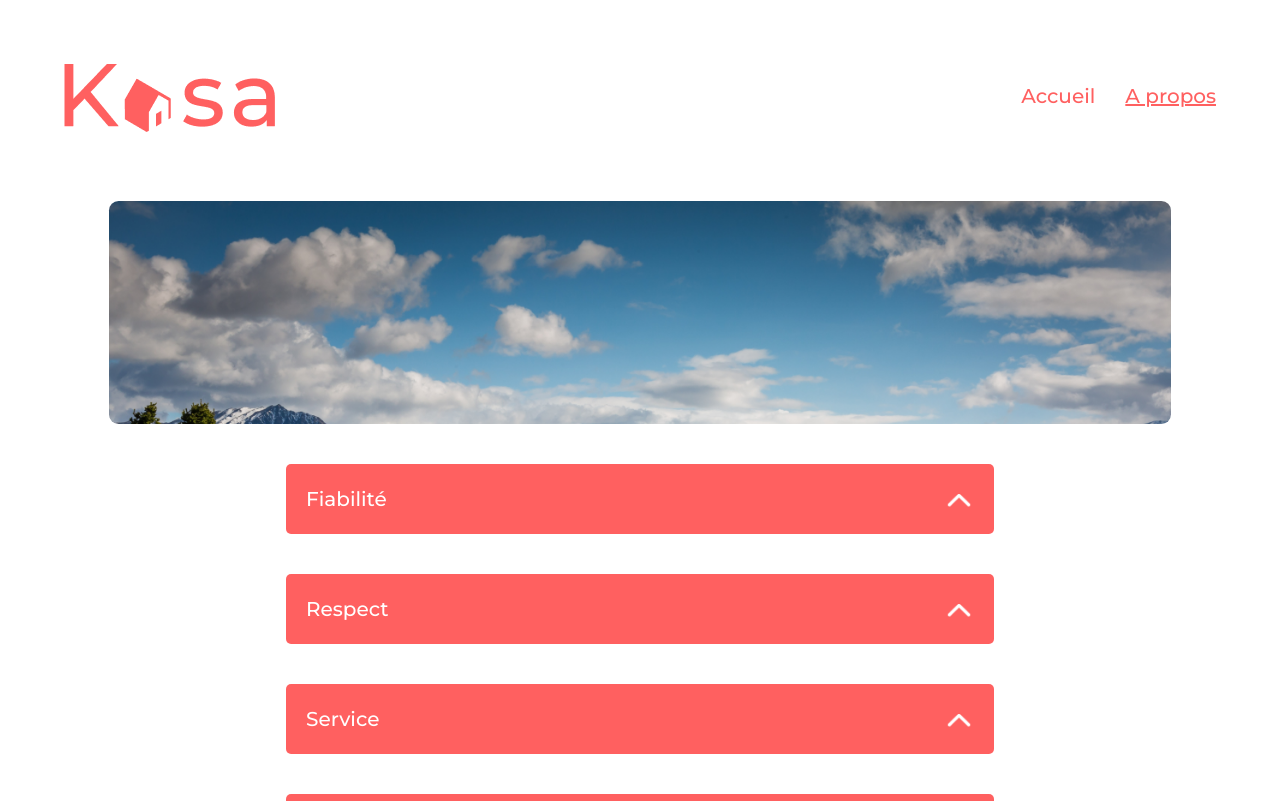
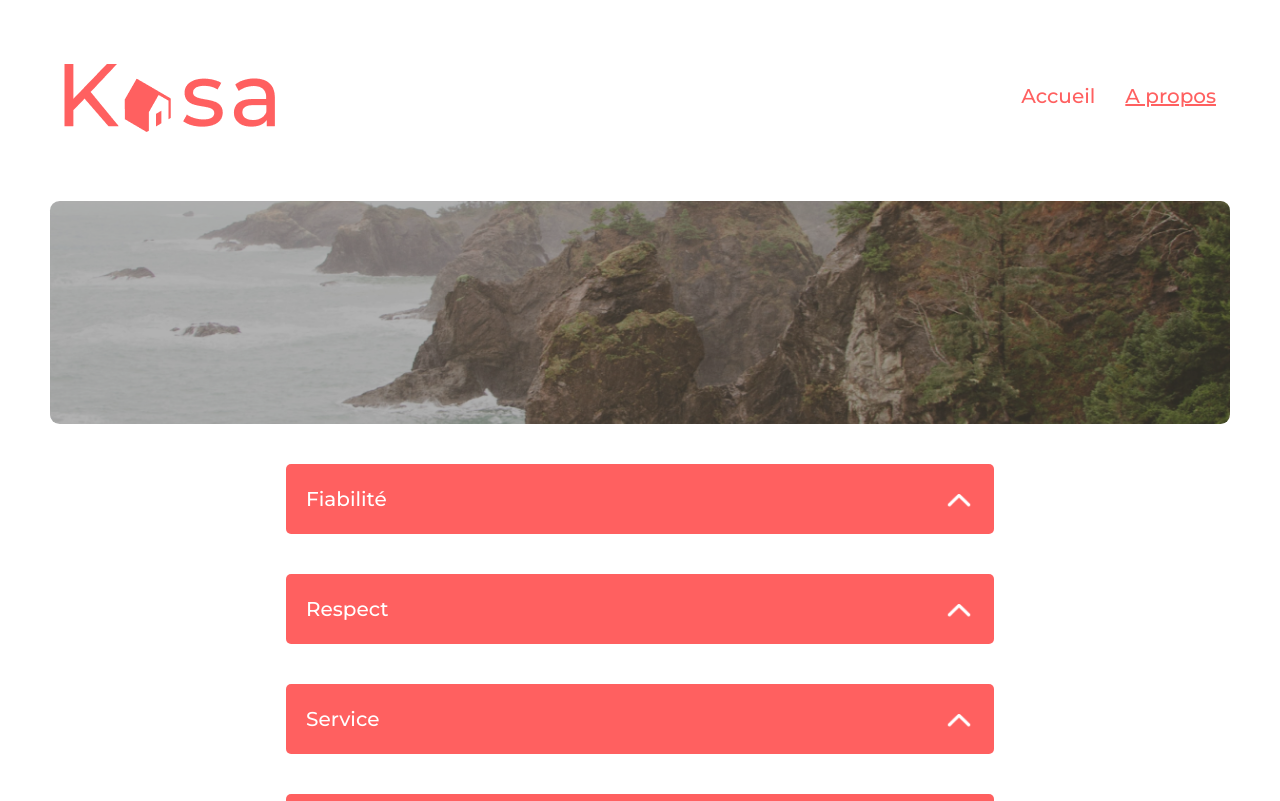
Before and after one commit to kyllianschneider/Kasa-8, a React (Vite) app in the folder Kasa/: page /About in a window 1280 px wide. Shown: the top 801 px of the page. Built offline with nearby package versions, Linux system fonts and the light colour scheme.

Commit message:
just transfering to desktop

```diff
--- a/Kasa/src/components/Banner/Banner.jsx
+++ b/Kasa/src/components/Banner/Banner.jsx
@@ -1,11 +1,11 @@
 import "../Banner/banner.scss";
 
 function Banner({ texte }) {
-    const route = "/";
+    const Route = "/";
 
     return (
-        // a faire en dessous c'est un example
-        <div className={`banner ${route == "/" ? "banner--home" : "banner--about"}`}>
+
+        <div className={`banner ${Route === "/" ? "banner--home" : "banner--about"}`}>
 
             <div className="banner__overlay"></div>
             <span className="banner__title">{texte}</span>
--- a/Kasa/src/components/Banner/banner.scss
+++ b/Kasa/src/components/Banner/banner.scss
@@ -7,7 +7,6 @@
     }
 }
 // c'est un example á mettre en dessous.
-
 
 // .banniere {
 //     display: flex;
@@ -21,20 +20,24 @@
 //     }
 // }
 
-
 .banner {
     display: flex;
     position: relative;
     margin: 0 auto;
     height: 223px;
+    width: 100%;
     margin-bottom: 20px;
     margin-top: 5px;
-    &--home{
-         background-image: url("../../assets/home-banner.png");
+    background-size: cover;
+    border-radius: 0.6rem;
+    background-position-y: (50%) ;
+    &--home {
+        background-image: url("../../assets/home-banner.png");
     }
 
-    background-size: cover;
-    border-radius: 0.6rem;
+    &--about {
+        background-image: url("../../assets/aboutBanner.png");
+    }
 
     &__overlay {
         position: absolute;
--- a/Kasa/src/components/Collapse/collapse.scss
+++ b/Kasa/src/components/Collapse/collapse.scss
@@ -58,13 +58,13 @@
         transition: height 1s ease;
 
         &.true {
-            height: 120px;
+            height: 100px;
             @media (max-width: 1440px) {
-                height: 160px;
+                height: 100px;
                 overflow: auto;
             }
             @media (max-width: 1115px) {
-                height: 170px;
+                height: 100px;
             }
 
             @include breakpoint(medium) {
--- a/Kasa/src/components/aboutBanner/aboutBanner.scss
+++ /dev/null
@@ -1,12 +0,0 @@
-.Aboutbanner{
-    width: 90%;
-    display: flex;
-    position: relative;
-    margin: 0 auto;
-    height: 223px;
-    margin-bottom: 20px;
-    margin-top: 5px;
-    background-image: url('../../assets/aboutBanner.png');
-    background-size: cover;
-    border-radius: 0.6rem;
-}
--- a/Kasa/src/components/aboutBanner/aboutbanner.jsx
+++ /dev/null
@@ -1,13 +0,0 @@
-import './aboutBanner.scss'
-
-
-function Aboutbanner() {
-    return(
-        <div className='Aboutbanner'>
-            {/* <div className="banner__overlay"></div>
-            <span className="banner__title">{texte}</span> */}
-        </div>
-    );
-}
-
-export default Aboutbanner;
--- a/Kasa/src/pages/about/About.jsx
+++ b/Kasa/src/pages/about/About.jsx
@@ -1,22 +1,37 @@
-import aboutBanner from '../../assets/aboutBanner.png';
-import Aboutbanner from '../../components/aboutBanner/aboutbanner';
-import Collapse from '../../components/Collapse/Collapse';
-import './about.scss';
-
-
+import Banner from "../../components/Banner/Banner";
+import Collapse from "../../components/Collapse/Collapse";
+import "./about.scss";
 
 const About = () => {
-  return (
-    <section className='about'>
-
-    <Aboutbanner image={aboutBanner}/>
-    <Collapse className1="collapse" className2="collapse__header" titre="Fiabilité" description="Les annonces postées sur Kasa garantissent une fiabilité totale. Les photos sont conformes aux logements, et toutes les informations sont régulièrement vérifiées  par nos équipes."/>
-    <Collapse className1="collapse" className2="collapse__header" titre="Respect" description="La bienveillance fait partie des valeurs fondatrices de Kasa. Tout comportement discriminatoire ou de perturbation du voisinage entraînera une exclusion de notre plateforme."/>
-    <Collapse className1="collapse" className2="collapse__header" titre="Service" description="Nos équipes se tiennent à votre disposition pour vous fournir une expérience parfaite. N'hésitez pas à nous contacter si vous avez la moindre question."/>
-    <Collapse className1="collapse" className2="collapse__header" titre="Sécurité" description="La sécurité est la priorité de Kasa. Aussi bien pour nos hôtes que pour les voyageurs, chaque logement correspond aux critères de sécurité établis par nos services. En laissant une note aussi bien à l'hôte qu'au locataire, cela permet à nos équipes de vérifier que les standards sont bien respectés. Nous organisons également des ateliers sur la sécurité domestique pour"/>
-
- </section>
-  );
+    return (
+        <section className="about">
+            <Banner />
+            <Collapse
+                className1="collapse"
+                className2="collapse__header"
+                titre="Fiabilité"
+                description="Les annonces postées sur Kasa garantissent une fiabilité totale. Les photos sont conformes aux logements, et toutes les informations sont régulièrement vérifiées  par nos équipes."
+            />
+            <Collapse
+                className1="collapse"
+                className2="collapse__header"
+                titre="Respect"
+                description="La bienveillance fait partie des valeurs fondatrices de Kasa. Tout comportement discriminatoire ou de perturbation du voisinage entraînera une exclusion de notre plateforme."
+            />
+            <Collapse
+                className1="collapse"
+                className2="collapse__header"
+                titre="Service"
+                description="Nos équipes se tiennent à votre disposition pour vous fournir une expérience parfaite. N'hésitez pas à nous contacter si vous avez la moindre question."
+            />
+            <Collapse
+                className1="collapse"
+                className2="collapse__header"
+                titre="Sécurité"
+                description="La sécurité est la priorité de Kasa. Aussi bien pour nos hôtes que pour les voyageurs, chaque logement correspond aux critères de sécurité établis par nos services. En laissant une note aussi bien à l'hôte qu'au locataire, cela permet à nos équipes de vérifier que les standards sont bien respectés. Nous organisons également des ateliers sur la sécurité domestique pour"
+            />
+        </section>
+    );
 };
 
 export default About;
--- a/Kasa/src/pages/about/about.scss
+++ b/Kasa/src/pages/about/about.scss
@@ -8,5 +8,6 @@
     flex-direction: column;
     align-items: center;
     @include breakpoint(small) {
-      padding: 0  20px;
-    }}
+        padding: 0 20px;
+    }
+}
--- a/Kasa/src/pages/home/Home.jsx
+++ b/Kasa/src/pages/home/Home.jsx
@@ -2,7 +2,6 @@
 import "./Home.scss";
 import logements from "../../assets/logements.json";
 import Banner from "../../components/Banner/Banner";
-import homeBanner from "../../assets/home-banner.png";
 import Card from "../../components/Cards/Cards";
 
 const Home = () => {
```
